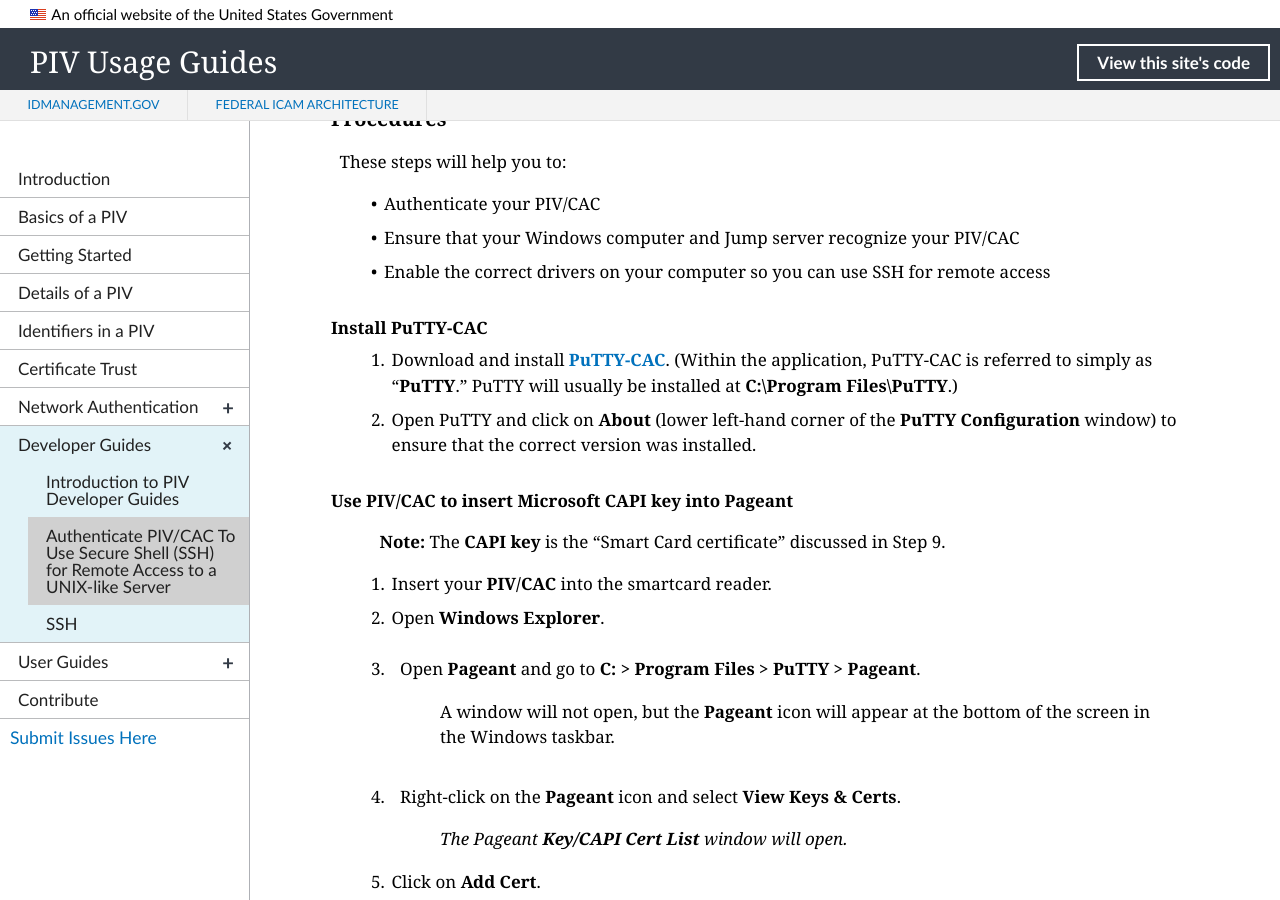
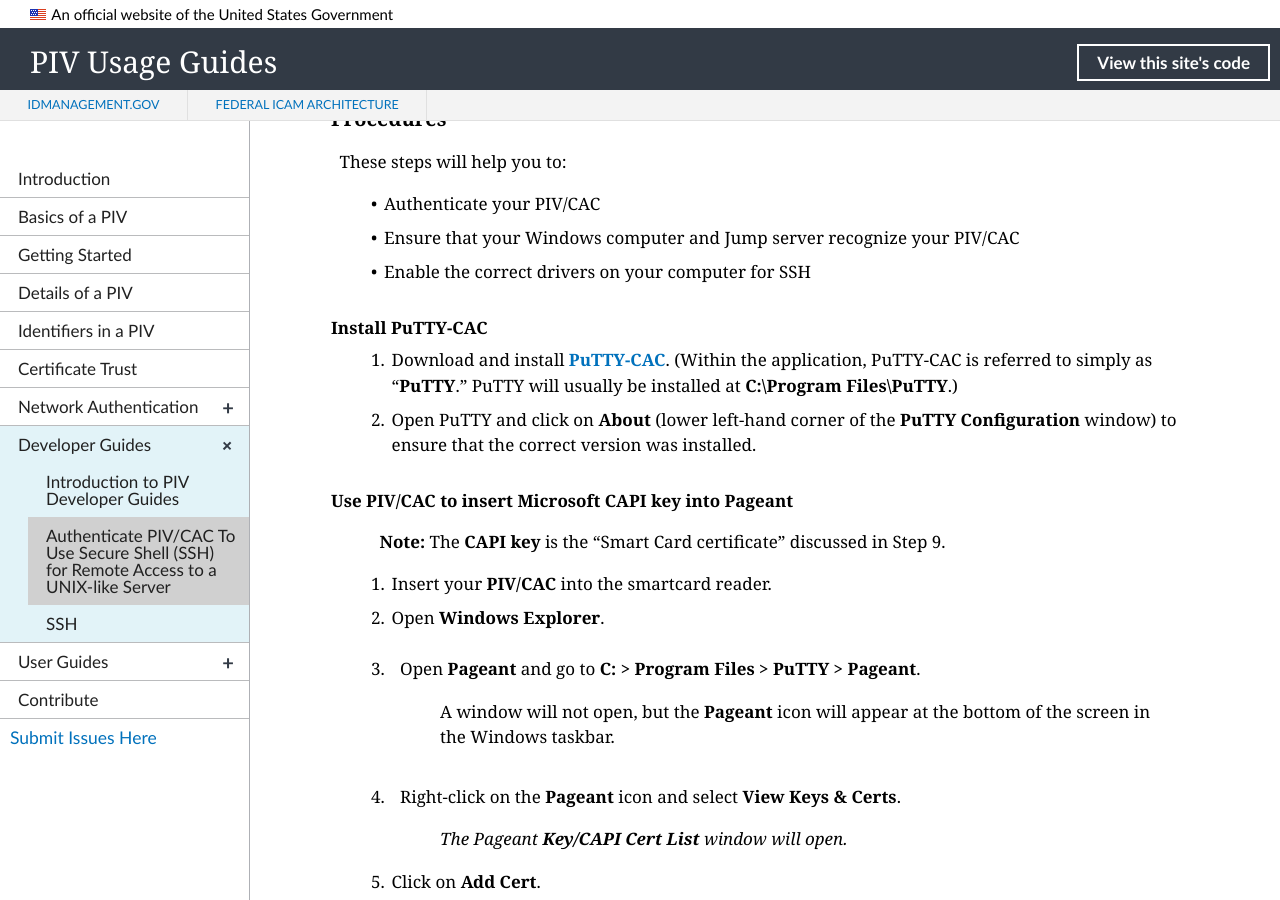
Before and after one commit to GSA/piv-guides, a Jekyll site: the page built from _devconfig/ssh-all-2.md, in a window 1280 px wide and 900 px high, scrolled down 1025 px. Built offline with Jekyll 4.4.1, drawn with Linux system fonts in a browser that asks for light colours; nearby versions of some CDN libraries.

Commit message:
Create ssh-all-2.md

```diff
--- a/_devconfig/ssh-all-2.md
+++ b/_devconfig/ssh-all-2.md
@@ -34,7 +34,7 @@
 
   * Authenticate your PIV/CAC
   * Ensure that your Windows computer and Jump server recognize your PIV/CAC
-  * Enable the correct drivers on your computer so you can use SSH for remote access
+  * Enable the correct drivers on your computer for SSH
 
 #### Install PuTTY-CAC
 
```
